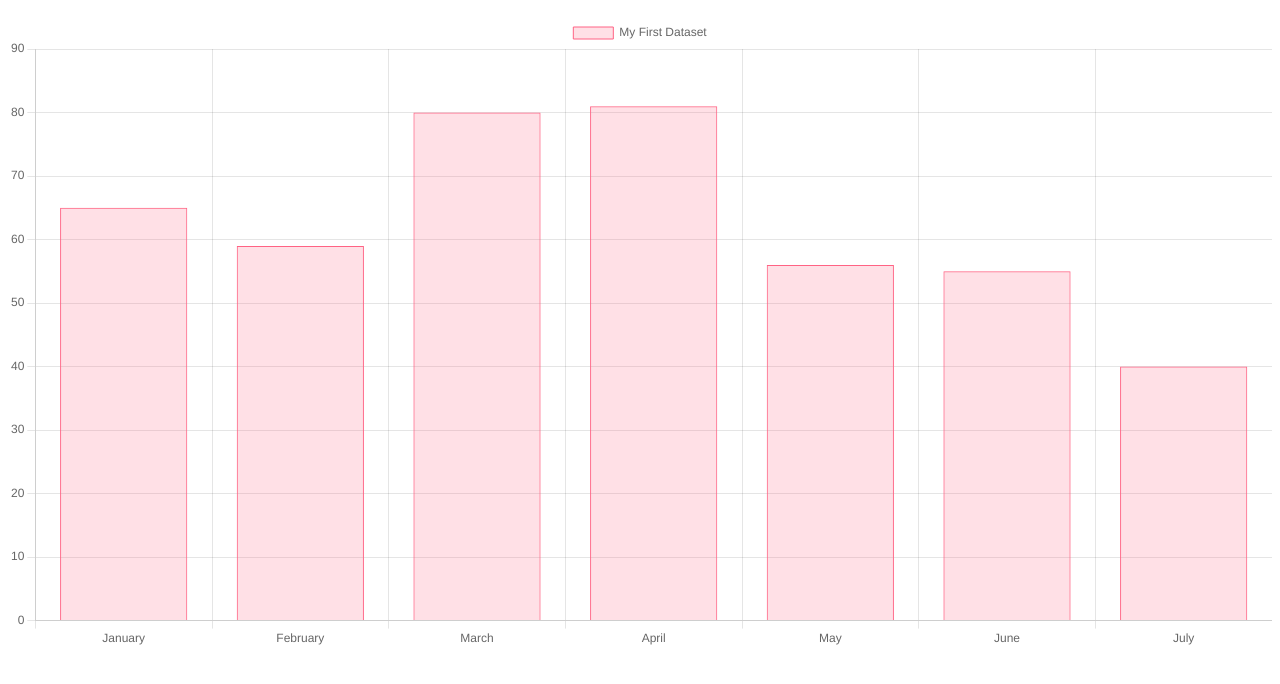
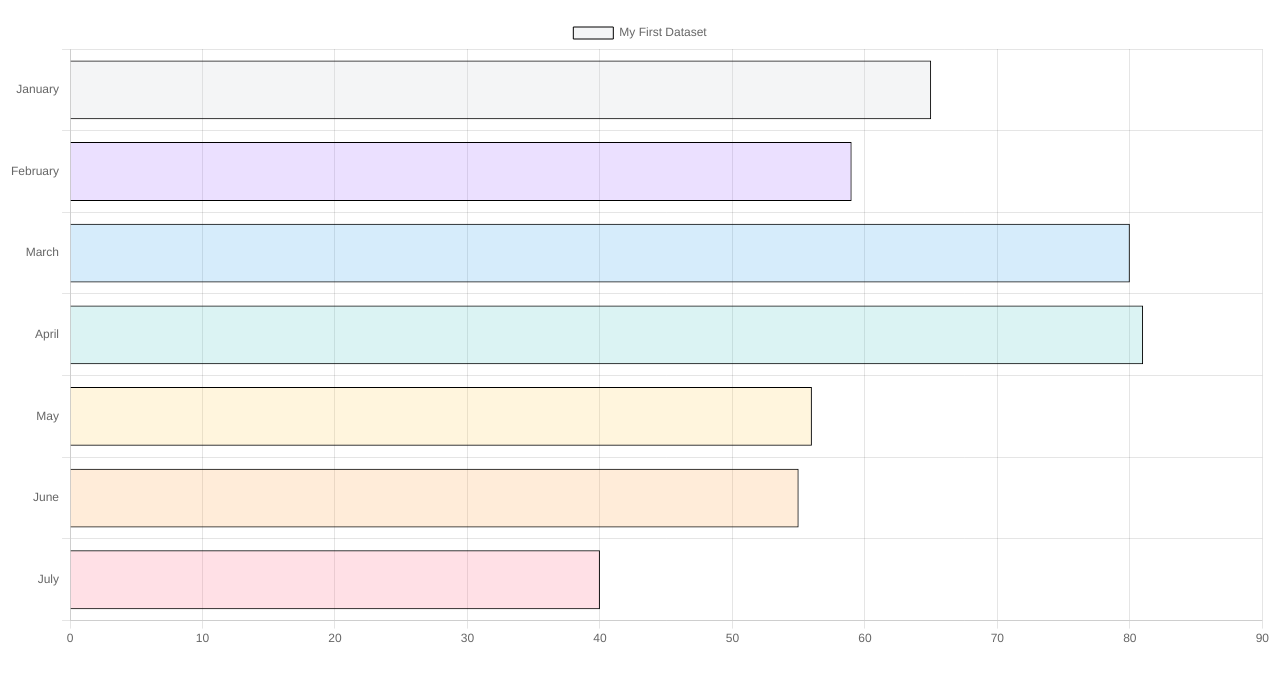
Before and after one commit to kendilangley/graphs-practice, a plain HTML site: page basic.html in a window 1280 px wide. Shown: the part 50-734 px from the top of the page. Drawn offline with nearby package versions, Linux system fonts and the light colour scheme.

Commit message:
basic design

```diff
--- a/basic.html
+++ b/basic.html
@@ -4,10 +4,10 @@
   <meta charset="UTF-8">
   <title>Basic Chart</title>
   <script src="https://cdnjs.cloudflare.com/ajax/libs/Chart.js/4.4.1/chart.umd.min.js"></script>
-  <script src="basic.js" defer></script>
 </head>
 <body>
   <h2>Basic Chart</h2>
   <canvas id="basicChart" width="400" height="200"></canvas>
+  <script src="basic.js"></script>
 </body>
 </html>
--- a/basic.js
+++ b/basic.js
@@ -4,16 +4,27 @@ const basicChart = new Chart(ctx, {
   data: {
     labels: ['January', 'February', 'March', 'April', 'May', 'June', 'July'],
     datasets: [{
+      axis: 'y',
+      barPercentage: 0.9,
       label: 'My First Dataset',
       data: [65, 59, 80, 81, 56, 55, 40],
-      backgroundColor: 'rgba(255, 99, 132, 0.2)',
-      borderColor: 'rgb(255, 99, 132)',
+      fill: false,
+      backgroundColor: [
+        'rgba(201, 203, 207, 0.2)',
+        'rgba(153, 102, 255, 0.2)',
+        'rgba(54, 162, 235, 0.2)',
+        'rgba(75, 192, 192, 0.2)',
+        'rgba(255, 205, 86, 0.2)',
+        'rgba(255, 159, 64, 0.2)',
+        'rgba(255, 99, 132, 0.2)',
+
+      ],
+      hoverBackgroundColor: 'rgba(189, 195, 199)',
+      borderColor: 'rgba(0,0,0)',
       borderWidth: 1
     }]
   },
   options: {
-    scales: {
-      y: { beginAtZero: true }
-    }
+    indexAxis: 'y',
   }
 });
```
Also changed, not shown: index.html (+3 -2 lines).
